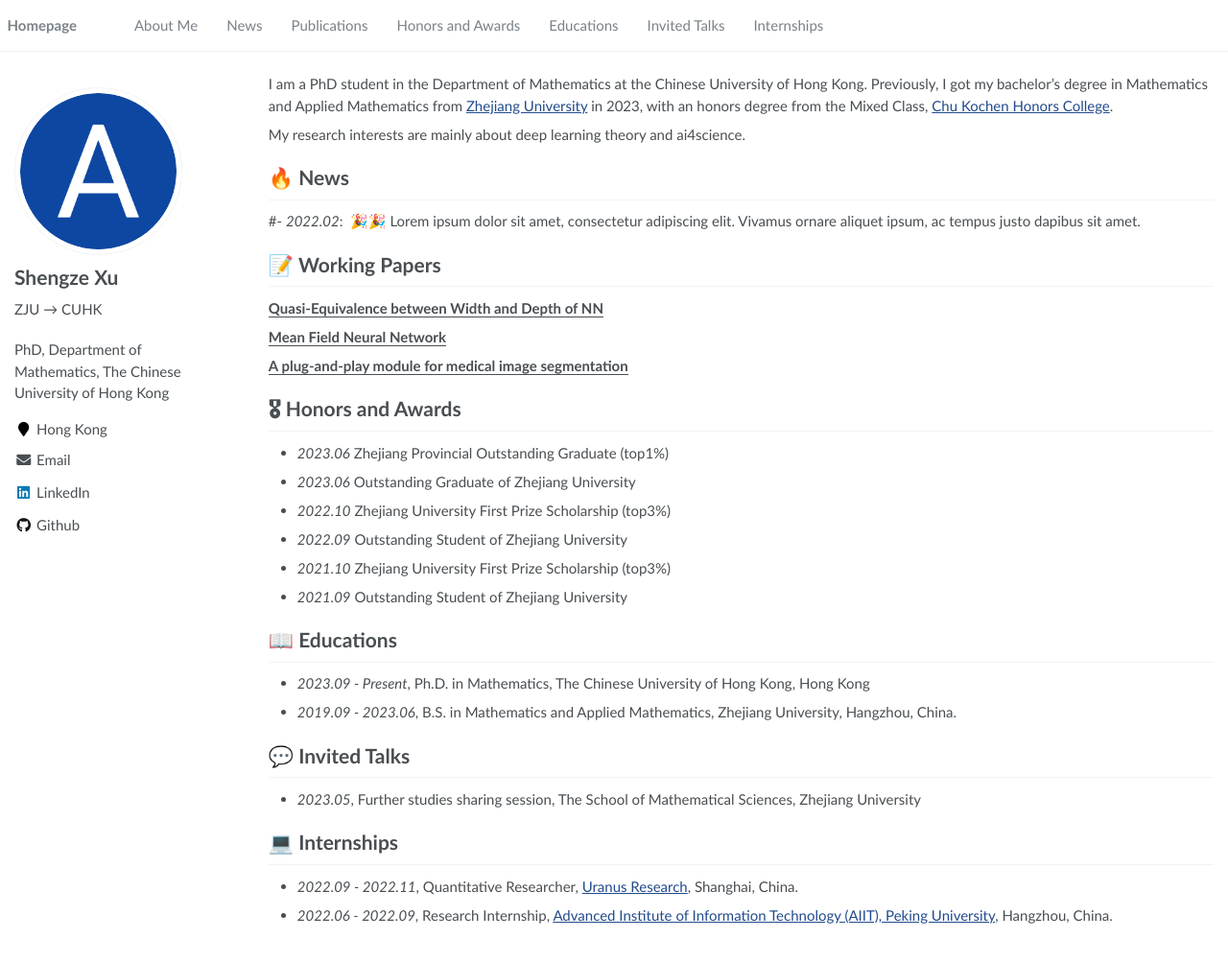
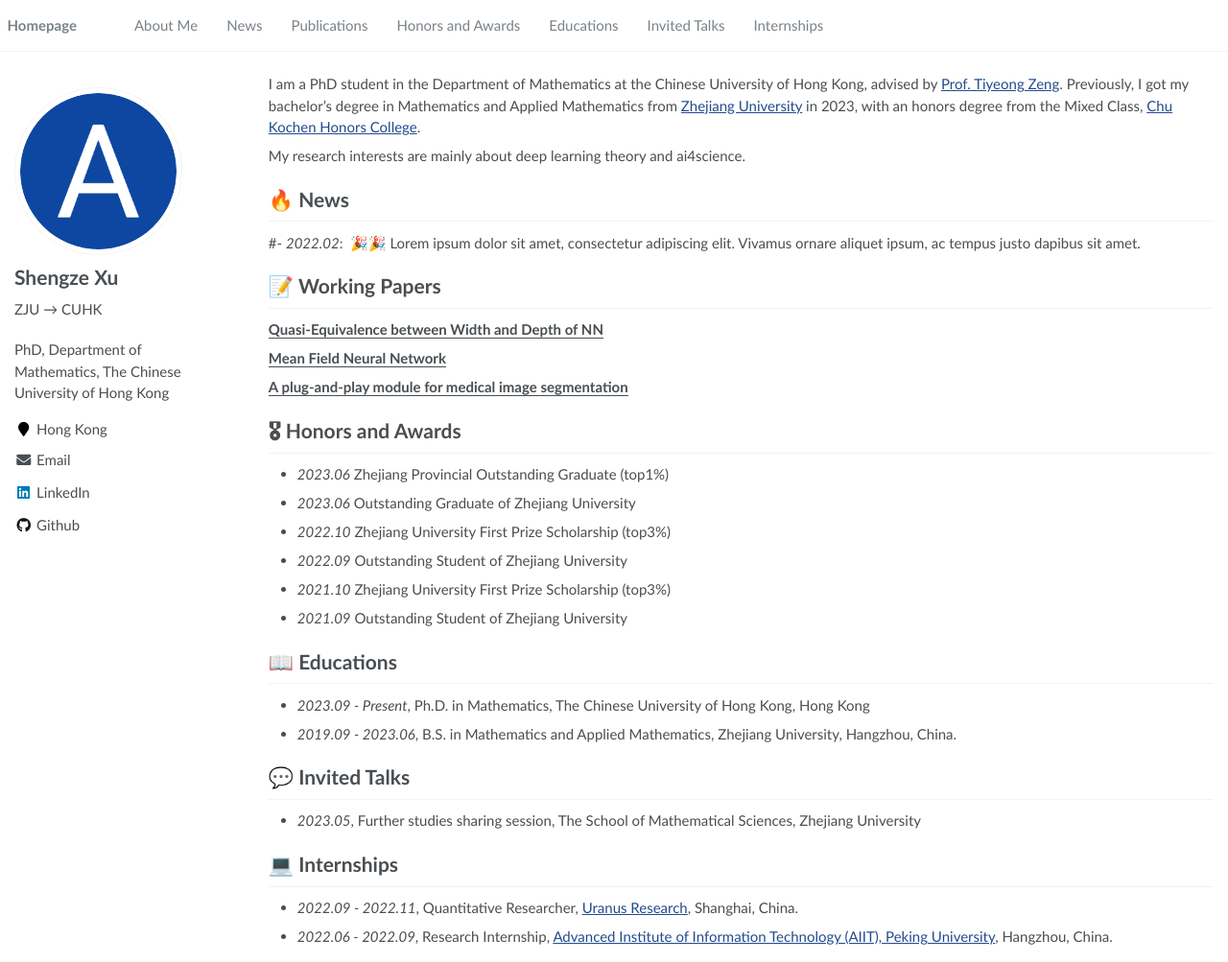
Before and after one commit to shengze-xu/shengze-xu.github.io, a Jekyll site: the page built from _pages/about.md, in a window 1280 px wide and 1003 px high. Shown: the whole window at 96% size. Built offline with Jekyll 4.4.1, drawn with Linux system fonts in a browser that asks for light colours.

Commit message:
Update about.md

```diff
--- a/_pages/about.md
+++ b/_pages/about.md
@@ -17,7 +17,7 @@ redirect_from:
 
 <span class='anchor' id='about-me'></span>
 
-I am a PhD student in the Department of Mathematics at the Chinese University of Hong Kong. Previously, I got my bachelor's degree in Mathematics and Applied Mathematics from <a href="https://www.zju.edu.cn/english/" target="_blank">Zhejiang University</a> in 2023, with an honors degree from the Mixed Class, <a href="http://ckc.zju.edu.cn/ckcen/wbout/list.htm" target="_blank">Chu Kochen Honors College</a>.
+I am a PhD student in the Department of Mathematics at the Chinese University of Hong Kong, advised by [Prof. Tiyeong Zeng](https://www.math.cuhk.edu.hk/~zeng/). Previously, I got my bachelor's degree in Mathematics and Applied Mathematics from <a href="https://www.zju.edu.cn/english/" target="_blank">Zhejiang University</a> in 2023, with an honors degree from the Mixed Class, <a href="http://ckc.zju.edu.cn/ckcen/wbout/list.htm" target="_blank">Chu Kochen Honors College</a>.
 
 My research interests are mainly about deep learning theory and ai4science.
 
```
